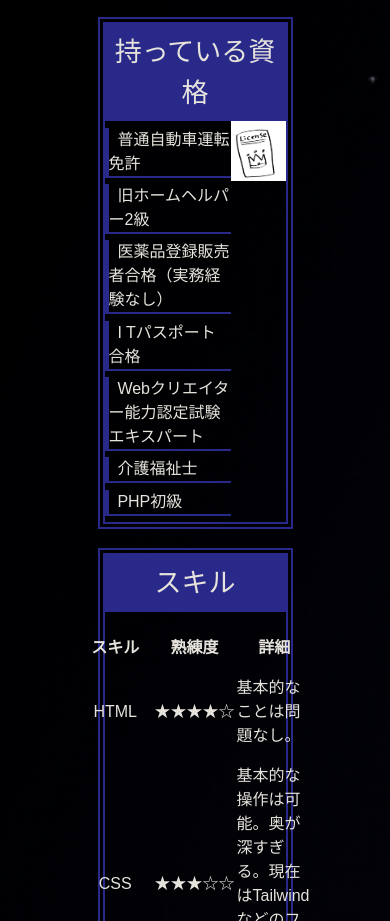
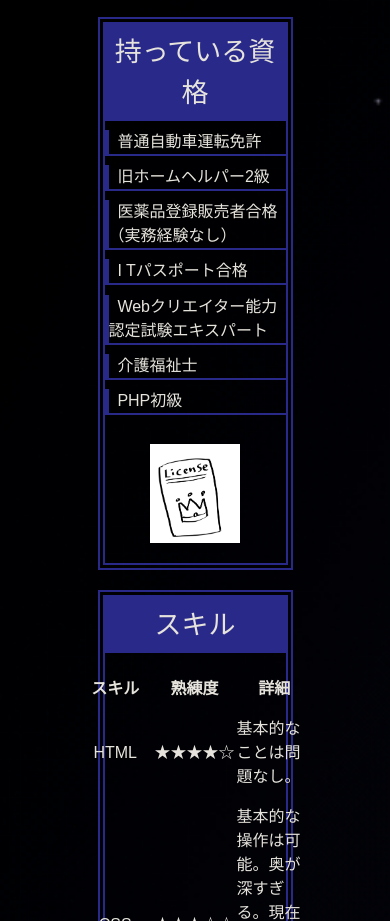
Before and after one commit to 7noha7/time, a plain HTML site: page profile.html in a window 390 px wide. Shown: the part 1446-2367 px from the top of the page. Drawn offline with Linux system fonts and the light colour scheme.

Commit message:
flex-responsive

```diff
--- a/css/mystyle.css
+++ b/css/mystyle.css
@@ -305,12 +305,15 @@ h2 {
 }
 .p3image {
   width: 30%;
-  height: 30%;
+  object-fit: contain;
+  margin:0 30px;
+  max-height: 100%;
 }
 
 .licence-item {
   display: flex;
-  justify-content: space-around;
+  align-items: center;
+  justify-content: space-between;
 }
 #profile-page footer {
   background-color: #29298a;
@@ -420,6 +423,16 @@ margin-top:5px;
 }
 
 @media (max-width:666px) {
+  .p3image {
+    width: 50%; /* 幅を50%に変更 */
+    margin: 20px auto; /* 中央揃え */
+  }
+
+  .licence-item {
+    flex-direction: column; /* 縦並びにする */
+    align-items: center; /* 中央揃え */
+  }
+
   .button {
     display: flex;
     flex-direction: column;
```
